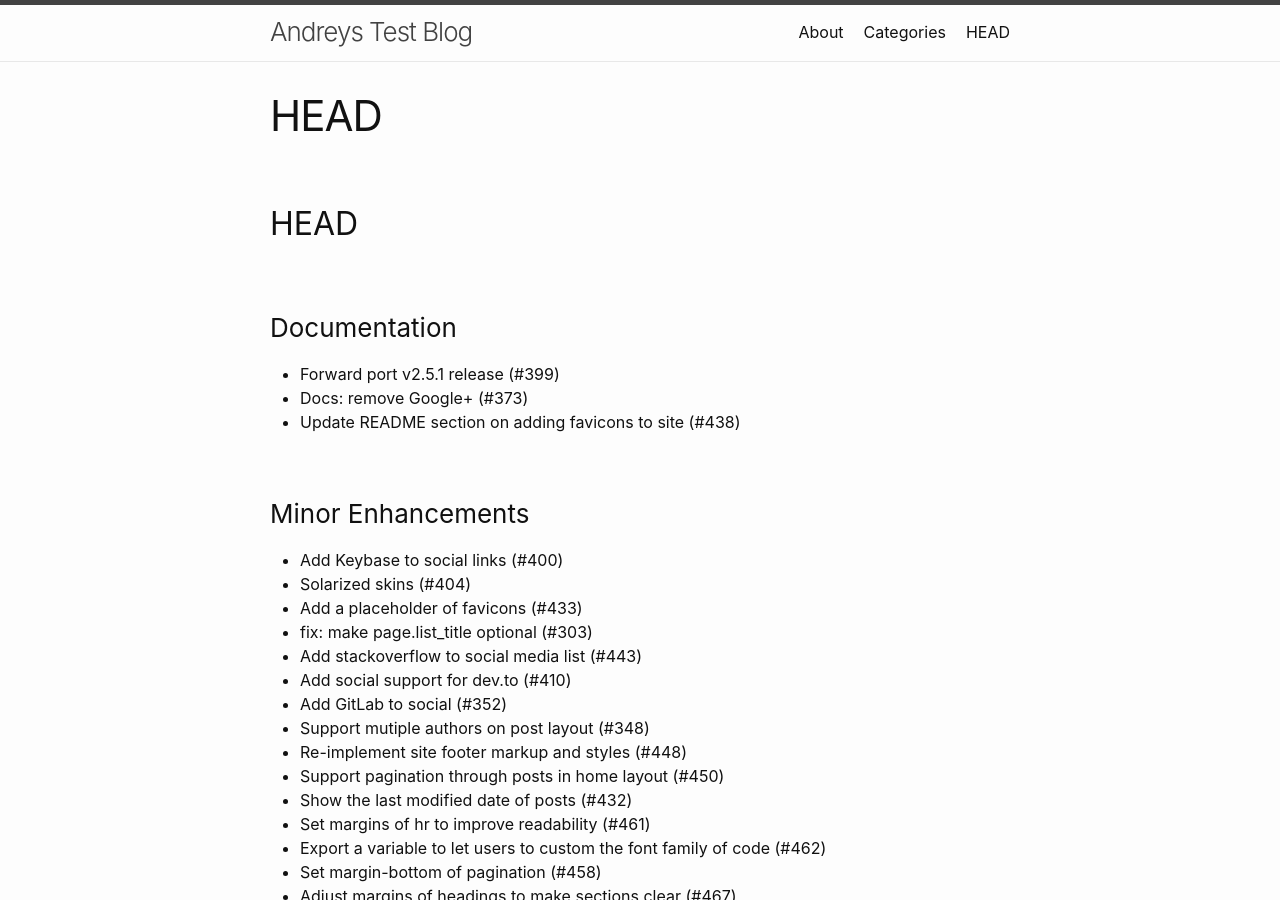
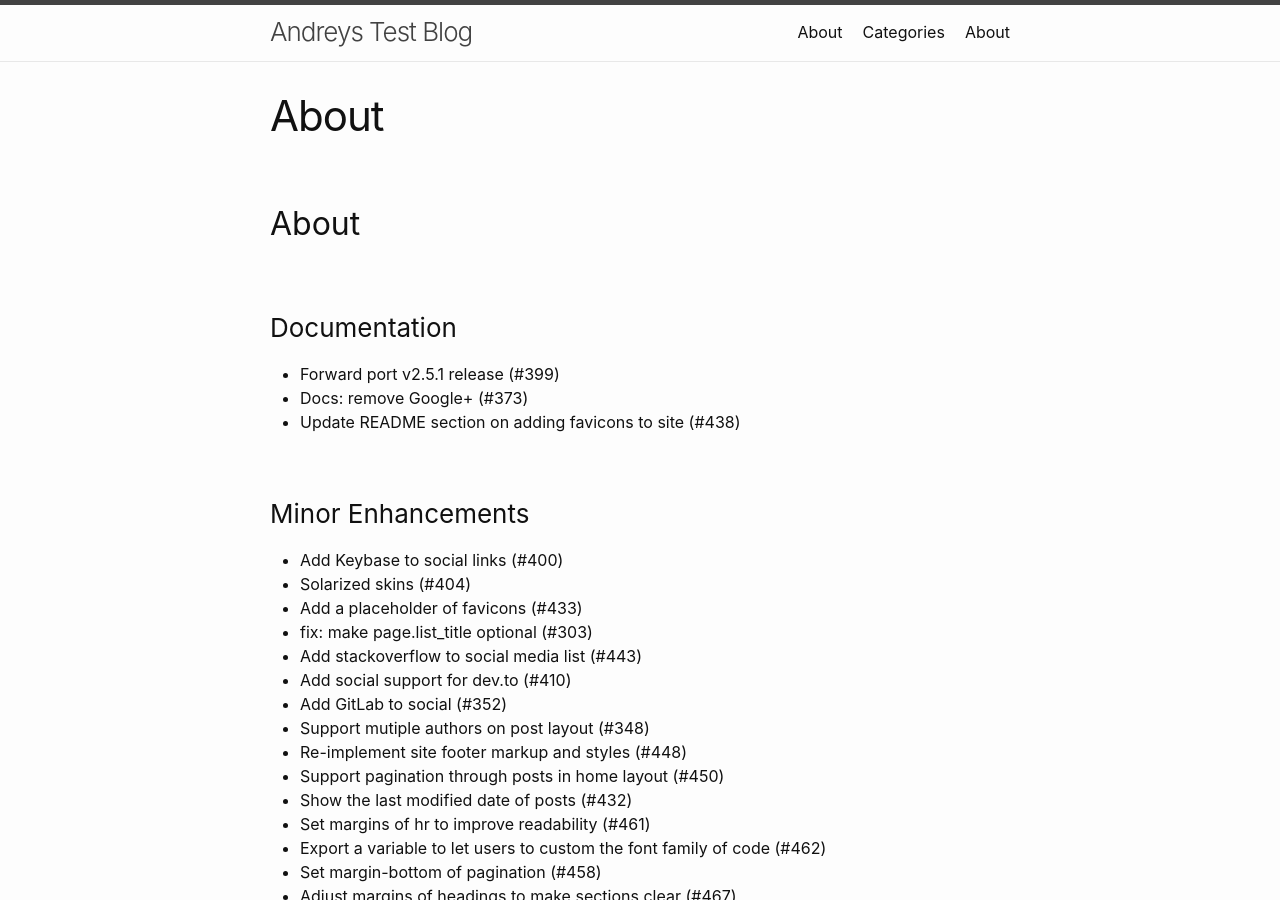
Before and after one commit to AndreysBlogTest/AndreysBlogTest.github.io, a Jekyll site: the page built from History.markdown, in a window 1280 px wide and 900 px high. Built offline with Jekyll 4.4.1, drawn with Linux system fonts in a browser that asks for light colours; our own code applies the rules of GitHub Pages for plain Markdown files.

Commit message:
Update History.markdown

```diff
--- a/History.markdown
+++ b/History.markdown
@@ -1,4 +1,4 @@
-## HEAD
+## About
 
 ### Documentation
 
```
